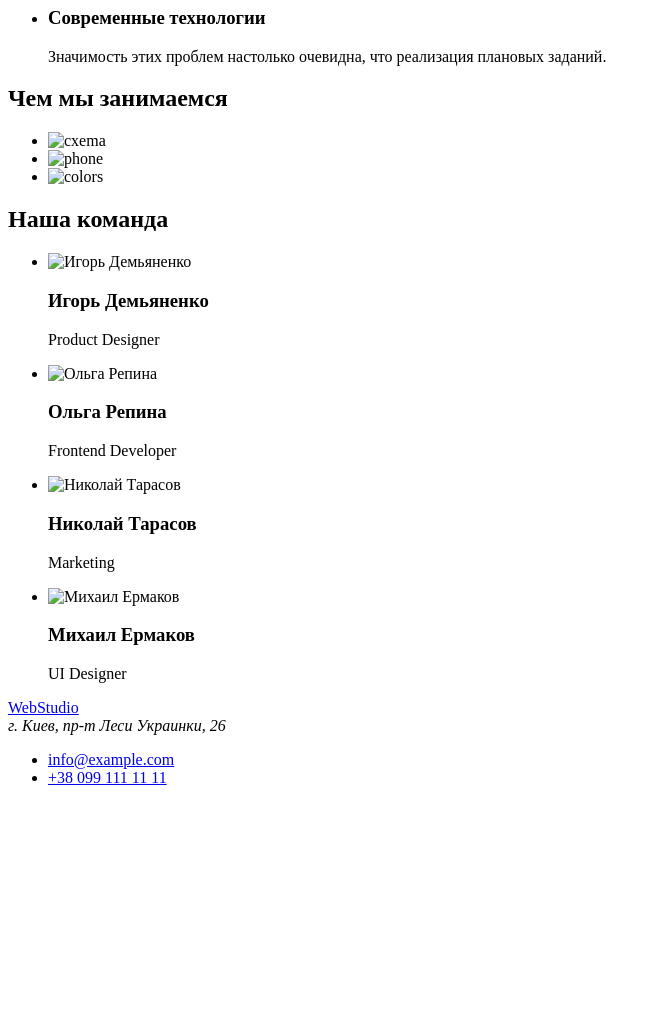
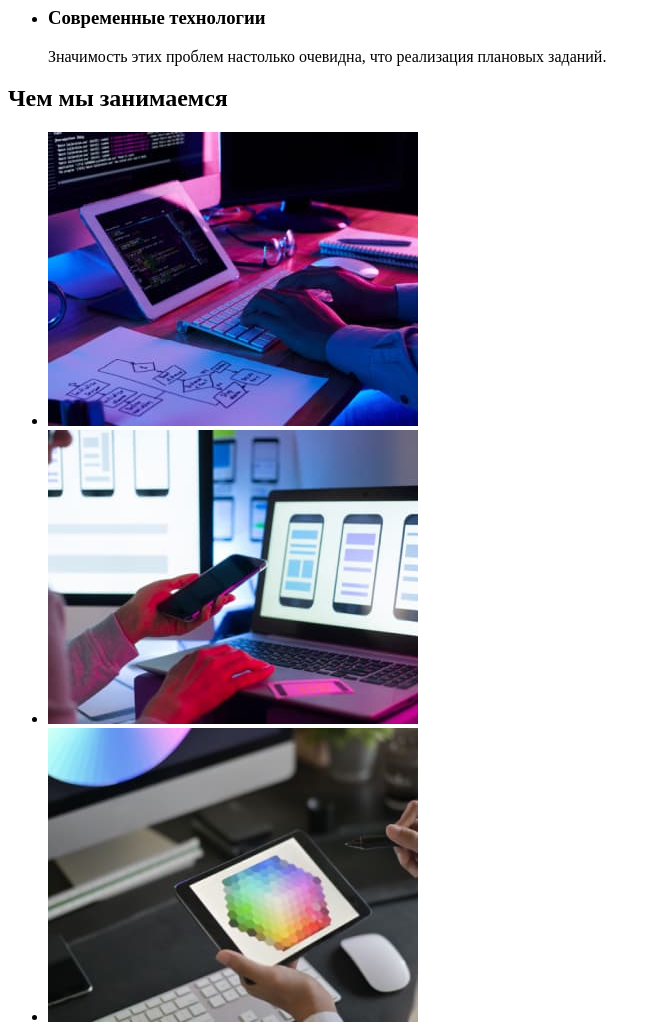
Before and after one commit to KravtsovaMaryna/goit-markup-hw-01, a plain HTML site: page index.html in a window 1280 px wide. Shown: the part 480-1505 px from the top of the page, without its empty margins (0-661 px from the left). Before the commit the page ends 1283 px from the top, so only its background shows below. Drawn offline with Linux system fonts and the light colour scheme; the site is published under a folder, as on GitHub Pages, so addresses that start at the root find nothing.

Commit message:
Добавила верный путь

```diff
--- a/index.html
+++ b/index.html
@@ -59,9 +59,9 @@
             <!-- About what we do -->
             <h2>Чем мы занимаемся</h2>
             <ul>
-                <li><img src="/images/box_1.jpg" alt="cxema" width="370"></li>
-                <li><img src="/images/box_2.jpg" alt="phone" width="370"></li>
-                <li><img src="/images/box_3.jpg" alt="colors" width="370"></li>
+                <li><img src="./images/box_1.jpg" alt="cxema" width="370"></li>
+                <li><img src="./images/box_2.jpg" alt="phone" width="370"></li>
+                <li><img src="./images/box_3.jpg" alt="colors" width="370"></li>
             </ul>
         </section>
 
@@ -70,22 +70,22 @@
             <h2>Наша команда</h2>
             <ul>
                 <li>
-                    <img src="/images/img_1.jpg" alt="Игорь Демьяненко" width="270">
+                    <img src="./images/img_1.jpg" alt="Игорь Демьяненко" width="270">
                     <h3>Игорь Демьяненко</h3>
                     <p>Product Designer</p>
                 </li>
                 <li>
-                    <img src="/images/img_2.jpg" alt="Ольга Репина" width="270">
+                    <img src="./images/img_2.jpg" alt="Ольга Репина" width="270">
                     <h3>Ольга Репина</h3>
                     <p>Frontend Developer</p>
                 </li>
                 <li>
-                    <img src="/images/img_3.jpg" alt="Николай Тарасов" width="270">
+                    <img src="./images/img_3.jpg" alt="Николай Тарасов" width="270">
                     <h3>Николай Тарасов</h3>
                     <p>Marketing</p>
                 </li>
                 <li>
-                    <img src="/images/img_4.jpg" alt="Михаил Ермаков" width="270">
+                    <img src="./images/img_4.jpg" alt="Михаил Ермаков" width="270">
                     <h3>Михаил Ермаков</h3>
                     <p>UI Designer</p>
                 </li>
```
